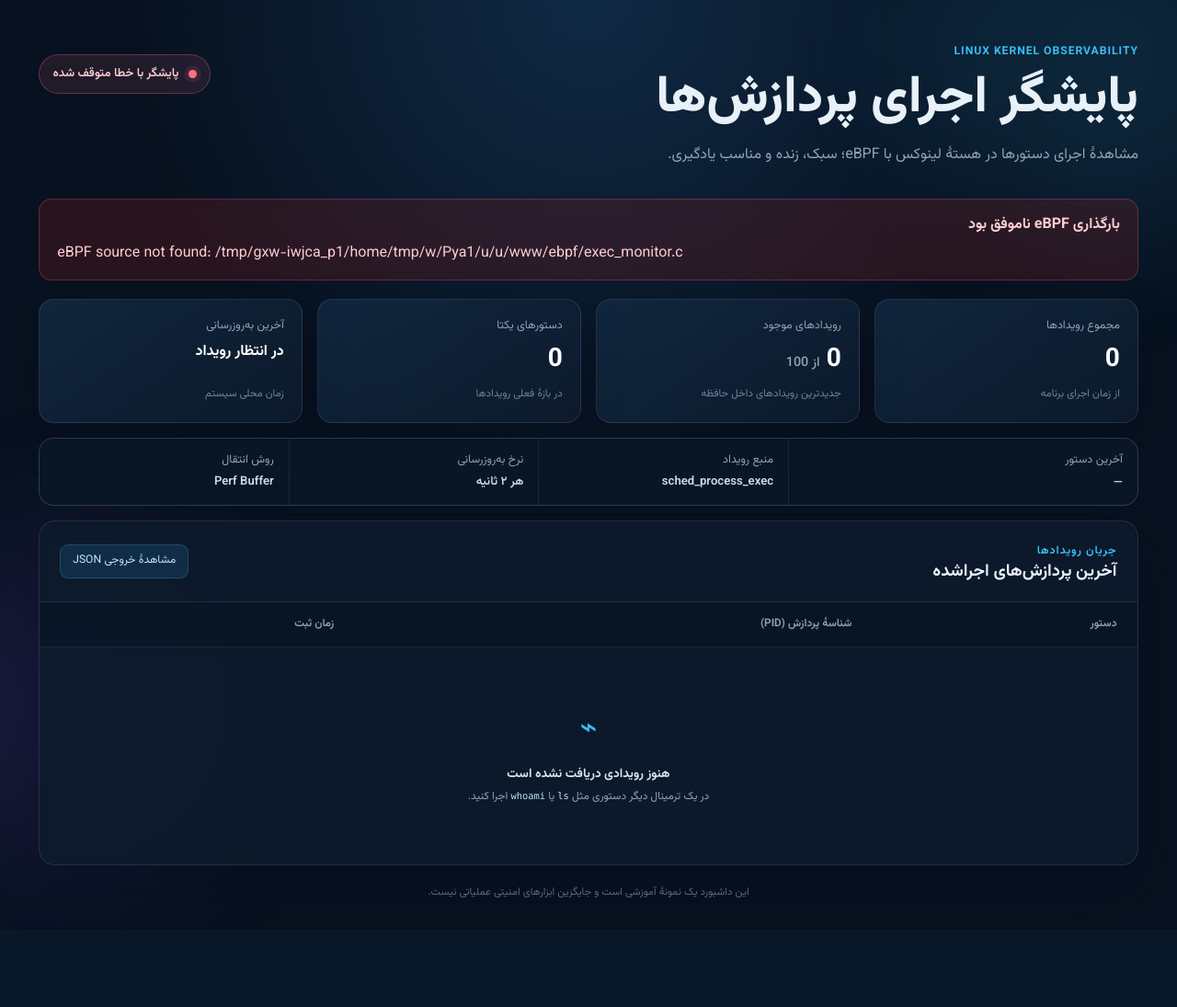
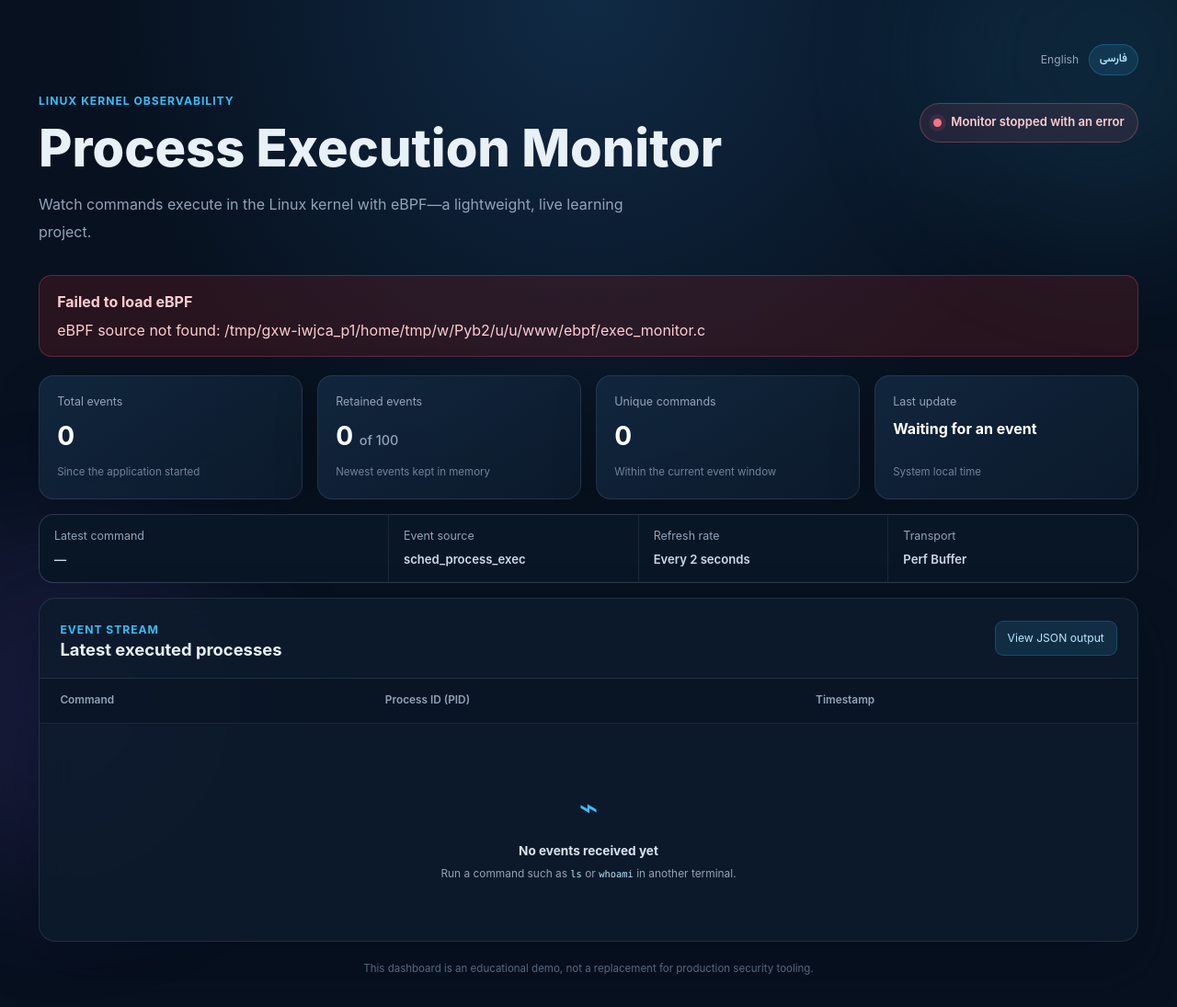
Before and after one commit to Hesam-deb/linux-ebpf-exec-monitor, a Flask app: page /?lang=en in a window 1280 px wide. Shown: the whole page at 92% size. Before the commit the page ends 997 px from the top, so only its background shows below. Run offline with Flask 3, Linux system fonts and the light colour scheme.

Commit message:
Add bilingual dashboard support

```diff
--- a/web/app.py
+++ b/web/app.py
@@ -9,7 +9,7 @@ import threading
 from pathlib import Path
 from typing import Any
 
-from flask import Flask, jsonify, render_template
+from flask import Flask, jsonify, render_template, request
 
 PROJECT_ROOT = Path(__file__).resolve().parents[1]
 if str(PROJECT_ROOT) not in sys.path:
@@ -26,6 +26,91 @@ event_store = EventStore(max_events=100)
 monitor = ExecMonitor(event_store)
 monitor_error: str | None = None
 monitor_status = "starting"
+
+TRANSLATIONS = {
+    "fa": {
+        "direction": "rtl",
+        "language_name": "فارسی",
+        "other_language": "English",
+        "page_title": "پایشگر پردازش‌های لینوکس با eBPF",
+        "description": "داشبورد آموزشی پایش اجرای پردازش‌های لینوکس با eBPF",
+        "eyebrow": "مشاهده‌پذیری هستهٔ لینوکس",
+        "heading": "پایشگر اجرای پردازش‌ها",
+        "hero_description": "مشاهدهٔ اجرای دستورها در هستهٔ لینوکس با eBPF؛ سبک، زنده و مناسب یادگیری.",
+        "status_active": "پایشگر فعال است",
+        "status_starting": "در حال راه‌اندازی پایشگر",
+        "status_error": "پایشگر با خطا متوقف شده",
+        "load_error": "بارگذاری eBPF ناموفق بود",
+        "stats_label": "آمار پایشگر",
+        "total_events": "مجموع رویدادها",
+        "since_start": "از زمان اجرای برنامه",
+        "retained_events": "رویدادهای موجود",
+        "of": "از",
+        "retained_help": "جدیدترین رویدادهای داخل حافظه",
+        "unique_commands": "دستورهای یکتا",
+        "window_help": "در بازهٔ فعلی رویدادها",
+        "last_update": "آخرین به‌روزرسانی",
+        "local_time": "زمان محلی سیستم",
+        "waiting": "در انتظار رویداد",
+        "latest_command": "آخرین دستور",
+        "event_source": "منبع رویداد",
+        "refresh_rate": "نرخ به‌روزرسانی",
+        "every_two_seconds": "هر ۲ ثانیه",
+        "transport": "روش انتقال",
+        "event_stream": "جریان رویدادها",
+        "latest_processes": "آخرین پردازش‌های اجراشده",
+        "view_json": "مشاهدهٔ خروجی JSON",
+        "command": "دستور",
+        "pid": "شناسهٔ پردازش (PID)",
+        "timestamp": "زمان ثبت",
+        "empty_title": "هنوز رویدادی دریافت نشده است",
+        "empty_help": "در یک ترمینال دیگر دستوری مثل",
+        "or": "یا",
+        "empty_suffix": "اجرا کنید.",
+        "footer": "این داشبورد یک نمونهٔ آموزشی است و جایگزین ابزارهای امنیتی عملیاتی نیست.",
+    },
+    "en": {
+        "direction": "ltr",
+        "language_name": "English",
+        "other_language": "فارسی",
+        "page_title": "Linux eBPF Process Monitor",
+        "description": "Educational dashboard for monitoring Linux process execution with eBPF",
+        "eyebrow": "Linux Kernel Observability",
+        "heading": "Process Execution Monitor",
+        "hero_description": "Watch commands execute in the Linux kernel with eBPF—a lightweight, live learning project.",
+        "status_active": "Monitor is active",
+        "status_starting": "Monitor is starting",
+        "status_error": "Monitor stopped with an error",
+        "load_error": "Failed to load eBPF",
+        "stats_label": "Monitor statistics",
+        "total_events": "Total events",
+        "since_start": "Since the application started",
+        "retained_events": "Retained events",
+        "of": "of",
+        "retained_help": "Newest events kept in memory",
+        "unique_commands": "Unique commands",
+        "window_help": "Within the current event window",
+        "last_update": "Last update",
+        "local_time": "System local time",
+        "waiting": "Waiting for an event",
+        "latest_command": "Latest command",
+        "event_source": "Event source",
+        "refresh_rate": "Refresh rate",
+        "every_two_seconds": "Every 2 seconds",
+        "transport": "Transport",
+        "event_stream": "Event stream",
+        "latest_processes": "Latest executed processes",
+        "view_json": "View JSON output",
+        "command": "Command",
+        "pid": "Process ID (PID)",
+        "timestamp": "Timestamp",
+        "empty_title": "No events received yet",
+        "empty_help": "Run a command such as",
+        "or": "or",
+        "empty_suffix": "in another terminal.",
+        "footer": "This dashboard is an educational demo, not a replacement for production security tooling.",
+    },
+}
 
 
 def start_monitor_thread() -> None:
@@ -50,12 +135,24 @@ def start_monitor_thread() -> None:
 @app.route("/")
 def index() -> str:
     """Render the dashboard page."""
+    language = request.args.get("lang", "fa")
+    if language not in TRANSLATIONS:
+        language = "fa"
+
+    translations = TRANSLATIONS[language]
+    stats = event_store.stats()
+    if stats["retained_events"] == 0:
+        stats["last_update"] = translations["waiting"]
+
     return render_template(
         "index.html",
         events=[event.to_dict() for event in event_store.latest()],
-        stats=event_store.stats(),
+        stats=stats,
         monitor_error=monitor_error,
         monitor_status=monitor_status,
+        language=language,
+        alternate_language="en" if language == "fa" else "fa",
+        t=translations,
     )
 
 
--- a/web/static/style.css
+++ b/web/static/style.css
@@ -56,6 +56,32 @@ body {
   margin: 0 auto;
   padding-top: 3rem;
   padding-bottom: 2rem;
+}
+
+.top-nav {
+  display: flex;
+  align-items: center;
+  justify-content: flex-end;
+  gap: 0.65rem;
+  margin-bottom: 1.2rem;
+  color: var(--muted);
+  font-size: 0.76rem;
+}
+
+.language-switch {
+  padding: 0.42rem 0.7rem;
+  border: 1px solid rgba(56, 189, 248, 0.24);
+  border-radius: 999px;
+  background: var(--primary-soft);
+  color: #bae6fd;
+  font-family: "Vazirmatn", Tahoma, sans-serif;
+  font-weight: 600;
+  text-decoration: none;
+}
+
+.language-switch:hover {
+  border-color: rgba(56, 189, 248, 0.45);
+  color: #e0f2fe;
 }
 
 .hero {
@@ -361,6 +387,14 @@ h1 {
   text-align: right;
 }
 
+html[dir="ltr"] .technical-value {
+  text-align: left;
+}
+
+html[dir="ltr"] body {
+  font-family: Inter, "Vazirmatn", system-ui, sans-serif;
+}
+
 footer {
   padding: 1.35rem 0 0;
   color: #61768b;
--- a/web/templates/index.html
+++ b/web/templates/index.html
@@ -1,11 +1,11 @@
 <!doctype html>
-<html lang="fa" dir="rtl">
+<html lang="{{ language }}" dir="{{ t.direction }}">
   <head>
     <meta charset="utf-8">
     <meta name="viewport" content="width=device-width, initial-scale=1">
-    <meta name="description" content="داشبورد آموزشی پایش اجرای پردازش‌های لینوکس با eBPF">
+    <meta name="description" content="{{ t.description }}">
     <meta http-equiv="refresh" content="2">
-    <title>پایشگر پردازش‌های لینوکس با eBPF</title>
+    <title>{{ t.page_title }}</title>
     <link rel="preconnect" href="https://fonts.googleapis.com">
     <link rel="preconnect" href="https://fonts.gstatic.com" crossorigin>
     <link href="https://fonts.googleapis.com/css2?family=Vazirmatn:wght@400;500;600;700;800&display=swap" rel="stylesheet">
@@ -17,75 +17,80 @@
     <div class="background-glow background-glow-two"></div>
 
     <main class="container dashboard-shell">
+      <nav class="top-nav" aria-label="Language">
+        <span>{{ t.language_name }}</span>
+        <a class="language-switch" href="{{ url_for('index', lang=alternate_language) }}" hreflang="{{ alternate_language }}">
+          {{ t.other_language }}
+        </a>
+      </nav>
+
       <header class="hero">
         <div>
-          <div class="eyebrow">Linux Kernel Observability</div>
-          <h1>پایشگر اجرای پردازش‌ها</h1>
-          <p class="hero-description">
-            مشاهدهٔ اجرای دستورها در هستهٔ لینوکس با eBPF؛ سبک، زنده و مناسب یادگیری.
-          </p>
+          <div class="eyebrow">{{ t.eyebrow }}</div>
+          <h1>{{ t.heading }}</h1>
+          <p class="hero-description">{{ t.hero_description }}</p>
         </div>
 
         <div class="monitor-badge monitor-badge-{{ monitor_status }}">
           <span class="status-dot"></span>
           {% if monitor_status == "active" %}
-          پایشگر فعال است
+          {{ t.status_active }}
           {% elif monitor_status == "starting" %}
-          در حال راه‌اندازی پایشگر
+          {{ t.status_starting }}
           {% else %}
-          پایشگر با خطا متوقف شده
+          {{ t.status_error }}
           {% endif %}
         </div>
       </header>
 
       {% if monitor_error %}
       <section class="error-panel" role="alert">
-        <strong>بارگذاری eBPF ناموفق بود</strong>
+        <strong>{{ t.load_error }}</strong>
         <span dir="ltr">{{ monitor_error }}</span>
       </section>
       {% endif %}
 
-      <section class="stats-grid" aria-label="آمار پایشگر">
+      <section class="stats-grid" aria-label="{{ t.stats_label }}">
         <article class="stat-card">
-          <span class="stat-label">مجموع رویدادها</span>
+          <span class="stat-label">{{ t.total_events }}</span>
           <strong>{{ stats.total_events }}</strong>
-          <small>از زمان اجرای برنامه</small>
+          <small>{{ t.since_start }}</small>
         </article>
 
         <article class="stat-card">
-          <span class="stat-label">رویدادهای موجود</span>
-          <strong>{{ stats.retained_events }} <span>از {{ stats.max_events }}</span></strong>
-          <small>جدیدترین رویدادهای داخل حافظه</small>
+          <span class="stat-label">{{ t.retained_events }}</span>
+          <strong>{{ stats.retained_events }} <span>{{ t.of }} {{ stats.max_events }}</span></strong>
+          <small>{{ t.retained_help }}</small>
         </article>
 
         <article class="stat-card">
-          <span class="stat-label">دستورهای یکتا</span>
+          <span class="stat-label">{{ t.unique_commands }}</span>
           <strong>{{ stats.unique_commands }}</strong>
-          <small>در بازهٔ فعلی رویدادها</small>
+          <small>{{ t.window_help }}</small>
         </article>
 
         <article class="stat-card">
-          <span class="stat-label">آخرین به‌روزرسانی</span>
+          <span class="stat-label">{{ t.last_update }}</span>
           <strong class="time-value technical-value">{{ stats.last_update }}</strong>
-          <small>زمان محلی سیستم</small>
+          <small>{{ t.local_time }}</small>
         </article>
       </section>
 
       <section class="info-strip">
         <div>
-          <span class="info-label">آخرین دستور</span>
+          <span class="info-label">{{ t.latest_command }}</span>
           <strong class="technical-value command-preview">{{ stats.latest_command }}</strong>
         </div>
         <div>
-          <span class="info-label">منبع رویداد</span>
+          <span class="info-label">{{ t.event_source }}</span>
           <strong class="technical-value">sched_process_exec</strong>
         </div>
         <div>
-          <span class="info-label">نرخ به‌روزرسانی</span>
-          <strong>هر ۲ ثانیه</strong>
+          <span class="info-label">{{ t.refresh_rate }}</span>
+          <strong>{{ t.every_two_seconds }}</strong>
         </div>
         <div>
-          <span class="info-label">روش انتقال</span>
+          <span class="info-label">{{ t.transport }}</span>
           <strong>Perf Buffer</strong>
         </div>
       </section>
@@ -93,19 +98,19 @@
       <section class="events-panel">
         <div class="section-heading">
           <div>
-            <span class="section-kicker">جریان رویدادها</span>
-            <h2>آخرین پردازش‌های اجراشده</h2>
+            <span class="section-kicker">{{ t.event_stream }}</span>
+            <h2>{{ t.latest_processes }}</h2>
           </div>
-          <a class="api-link" href="{{ url_for('api_events') }}">مشاهدهٔ خروجی JSON</a>
+          <a class="api-link" href="{{ url_for('api_events') }}">{{ t.view_json }}</a>
         </div>
 
         <div class="table-responsive">
           <table class="events-table">
             <thead>
               <tr>
-                <th scope="col">دستور</th>
-                <th scope="col">شناسهٔ پردازش (PID)</th>
-                <th scope="col">زمان ثبت</th>
+                <th scope="col">{{ t.command }}</th>
+                <th scope="col">{{ t.pid }}</th>
+                <th scope="col">{{ t.timestamp }}</th>
               </tr>
             </thead>
             <tbody>
@@ -121,8 +126,8 @@
               <tr>
                 <td colspan="3" class="empty-state">
                   <span class="empty-icon">⌁</span>
-                  <strong>هنوز رویدادی دریافت نشده است</strong>
-                  <small>در یک ترمینال دیگر دستوری مثل <code>ls</code> یا <code>whoami</code> اجرا کنید.</small>
+                  <strong>{{ t.empty_title }}</strong>
+                  <small>{{ t.empty_help }} <code>ls</code> {{ t.or }} <code>whoami</code> {{ t.empty_suffix }}</small>
                 </td>
               </tr>
               {% endfor %}
@@ -131,9 +136,7 @@
         </div>
       </section>
 
-      <footer>
-        این داشبورد یک نمونهٔ آموزشی است و جایگزین ابزارهای امنیتی عملیاتی نیست.
-      </footer>
+      <footer>{{ t.footer }}</footer>
     </main>
   </body>
 </html>
```
Also changed, not shown: README.fa.md (+6 -0 lines), tests/test_web.py (+18 -0 lines), README.md.
